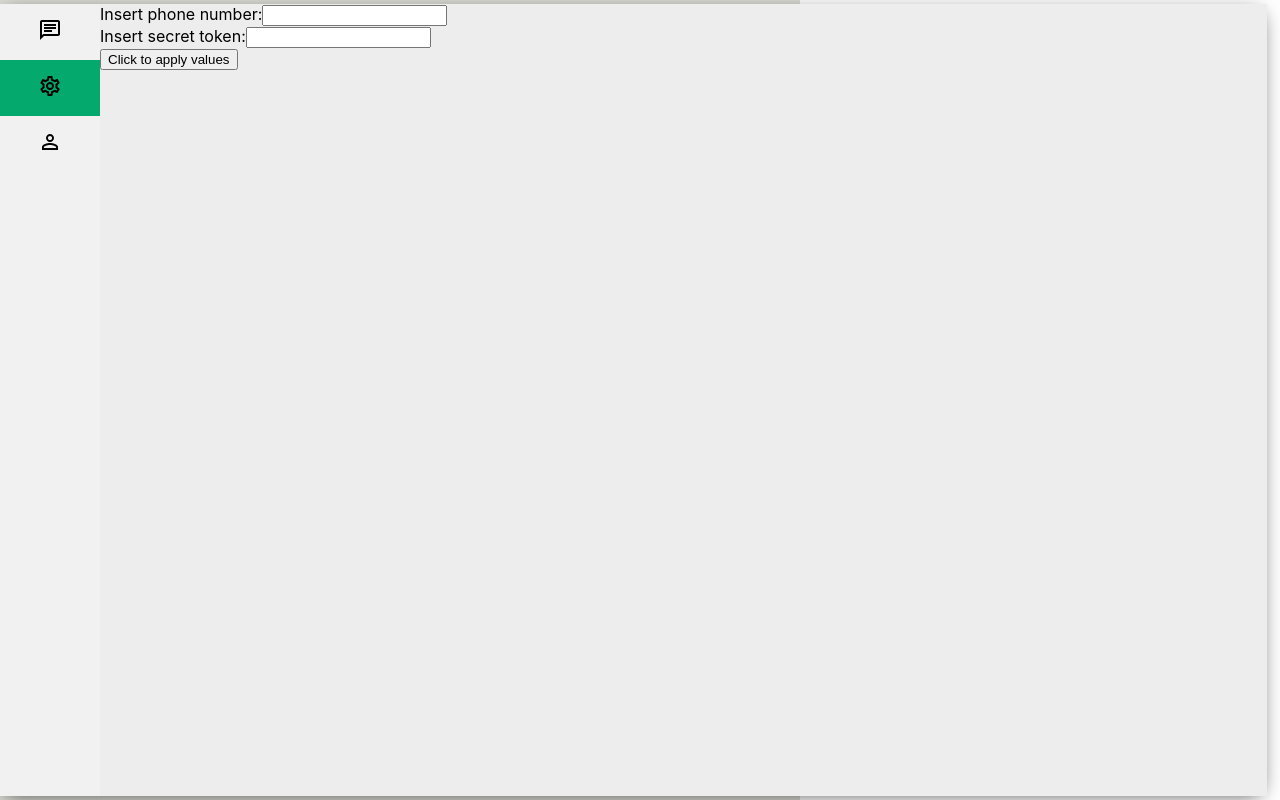
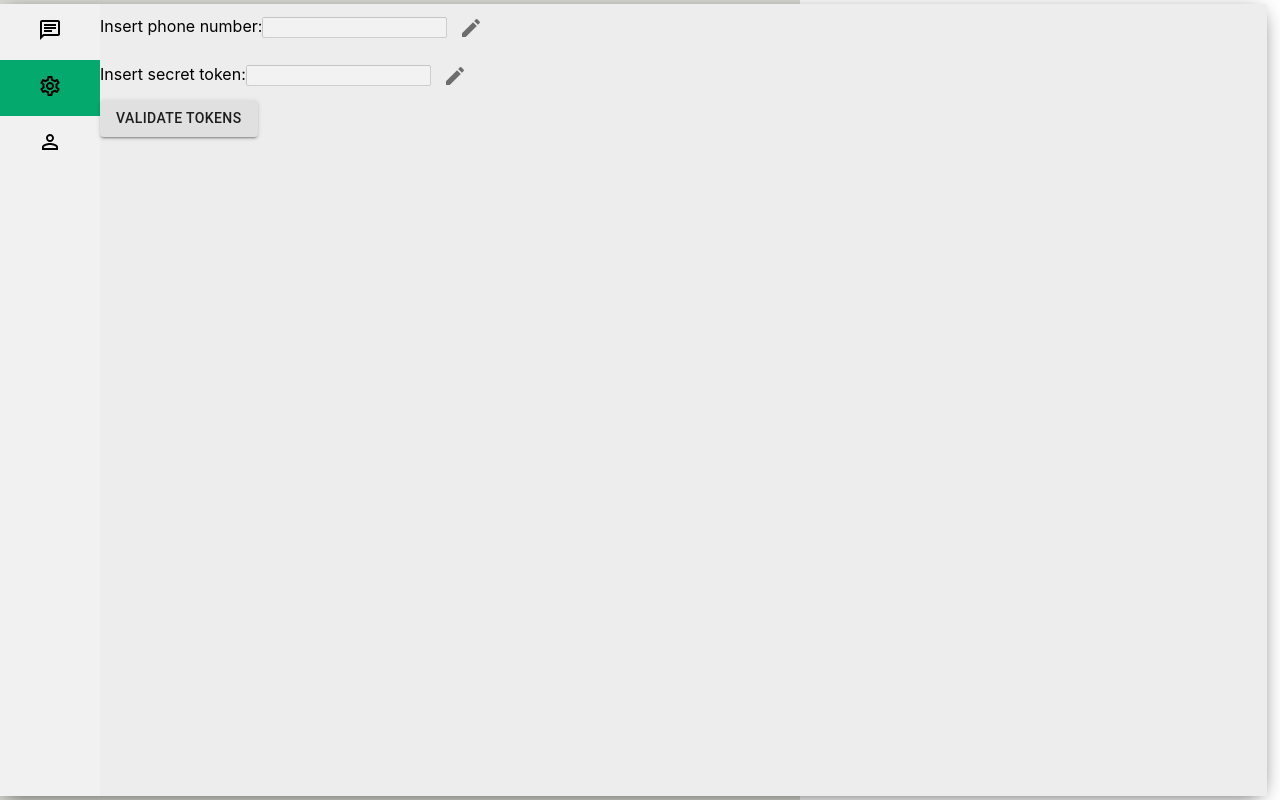
Before and after one commit to xaviSalazar/messaging-app, a React (Create React App) app: page /settings in a window 1280 px wide. Built offline with nearby package versions, Linux system fonts and the light colour scheme; no server answers.

Commit message:
feat: changed icons in other pages

```diff
--- a/src/pages/ContactsList.css
+++ b/src/pages/ContactsList.css
@@ -27,7 +27,7 @@
 	color: white;
 	cursor: pointer;
 	position: relative;
-	left:60%
+	left:50%
   }
 
   .sendBtn {
--- a/src/pages/ContactsList.js
+++ b/src/pages/ContactsList.js
@@ -7,6 +7,10 @@ import { getUsers } from '../redux/GetUsers/UsersAction';
 import { MyForm } from "../components/ContactModal/Modal";
 //import MyForm from "../components/ContactModal/Modal";
 import { httpManager } from '../managers/httpManager';
+import { Button } from "@material-ui/core";
+import { Send } from "@material-ui/icons";
+import { AddCircleOutlineOutlined } from "@material-ui/icons";
+
 
 
 const ContactsList = () => {
@@ -69,21 +73,26 @@ const ContactsList = () => {
                     <div className="table-title">
                         <div className="row">
                             <div className="col-sm-6">
-                                <h2>Edit <b>Contacts</b></h2>
+                                <h2>Start your first Business Message</h2>
                             </div>
+                            <br/>
                             <div className="col-sm-6">
-                                <button
-                                    className="sendBtn"
+                                <Button
+                                    //className="sendBtn"
+                                    variant="contained"
                                     onClick={SendMessage}
+                                    startIcon={<Send/>}
                                 >
-                                    Send First Business Message
-                                </button>
-                                <button
+                                    Start Message
+                                </Button>
+                                <Button
                                     className="openModalBtn"
+                                    variant="contained"
                                     onClick={() => {setOpenForm(true)}}
+                                    startIcon={<AddCircleOutlineOutlined/>}
                                 >
                                     Add new contact
-                                </button>
+                                </Button>
                                 {/* <a href="#addEmployeeModal" className="btn btn-success" data-toggle="modal">
                                     <i className="material-icons">&#xE147;</i>
                                     <span>Add New Employee</span>
--- a/src/pages/Settings.js
+++ b/src/pages/Settings.js
@@ -1,15 +1,34 @@
 import { useState } from "react";
 import { useDispatch } from 'react-redux';
 import { configPhoneNumber } from "../redux/ConfigToken/Actions";
+import EditIcon from '@material-ui/icons/Edit';
+import {  IconButton } from '@material-ui/core';
+import { Button } from "@material-ui/core";
 
 
 const Settings = () => {
 
     const [phoneNumber, setPhoneNumber] = useState('')
     const [token, setToken] = useState('')
+    // local state to input
+    const [isDisabled, setIsDisabled] = useState({ phone_num: true, what_token: true });
+
+    const handleClick = ( value ) => {
+
+        if(value === 'phone_num') {
+            let lock = !isDisabled.phone_num
+            setIsDisabled({...isDisabled, phone_num: lock})
+        }
+        if(value === 'what_token') {
+            let lock = !isDisabled.what_token
+            setIsDisabled({...isDisabled, what_token: lock})
+        }
+        console.log(value)
+
+
+    }
 
     const dispatch = useDispatch();
-
     const setConfigurations = () => {
 
         if( phoneNumber && token)
@@ -37,16 +56,27 @@ const Settings = () => {
             <label >
                 Insert phone number:
             </label>
-            <input type="text" onChange={(e) => inputPhoneNum(e.target.value)}/>
+            <input type="text" id="phone" disabled = {isDisabled.phone_num} onChange={(e) => inputPhoneNum(e.target.value)}/>
+            <IconButton onClick = {() => handleClick('phone_num')}>
+             <EditIcon/>
+            </IconButton>
             <br/>
             <label >
                 Insert secret token:
             </label>
-            <input type="text" onChange={(e) => inputToken(e.target.value)}/>
+            <input type="text" disabled = {isDisabled.what_token} onChange={(e) => inputPhoneNum(e.target.value)}/>
+            <IconButton onClick = {() => handleClick('what_token')}>
+             <EditIcon/>
+            </IconButton>
             <br/>
-            <button onClick={setConfigurations}>
-                Click to apply values
-            </button>
+            <Button
+                variant="contained"
+                onClick={() => {
+                    alert('clicked');
+                  }}
+            >
+                VALIDATE TOKENS
+            </Button>
 
         </div>
     );
```
